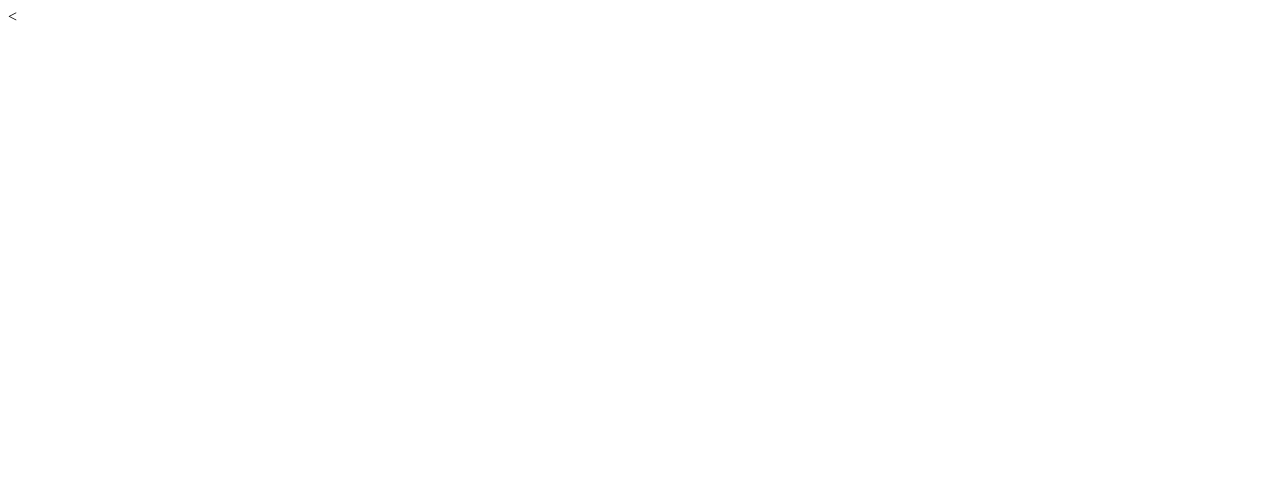
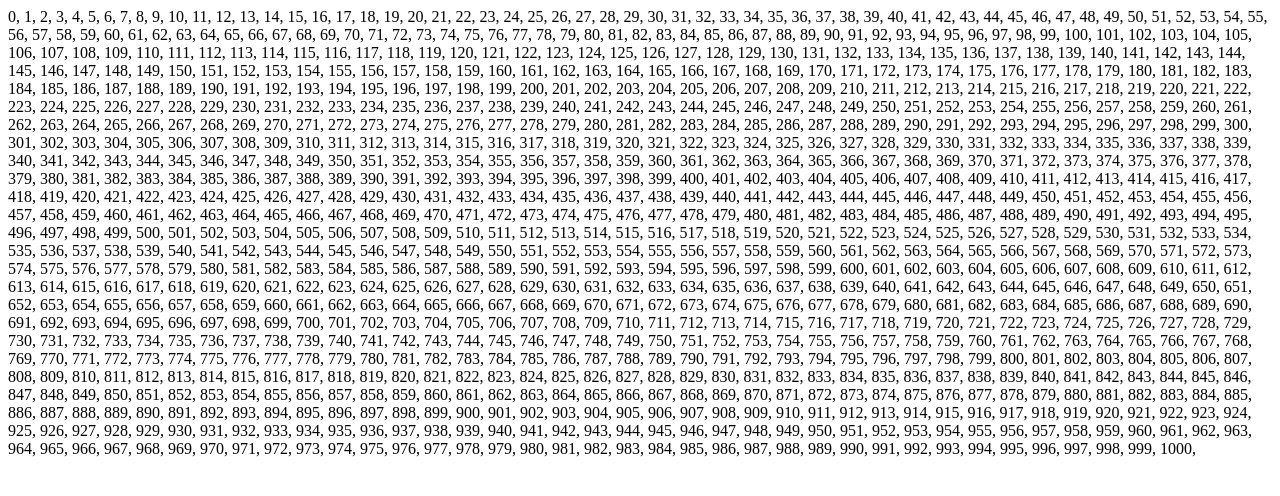
Before and after one commit to orjahren/PokerGame, a plain HTML site: page index.html in a window 1280 px wide. Drawn offline with Linux system fonts and the light colour scheme.

Commit message:
Update index.html

```diff
--- a/index.html
+++ b/index.html
@@ -6,4 +6,13 @@
 </head>
 <body>
 
-<
+<script>
+  //entry point
+  let i;
+  for(i = 0; i < 1001; i++) {
+    document.write(i + ", ");
+  }
+</script>
+</script>
+</body>
+</html>
```
